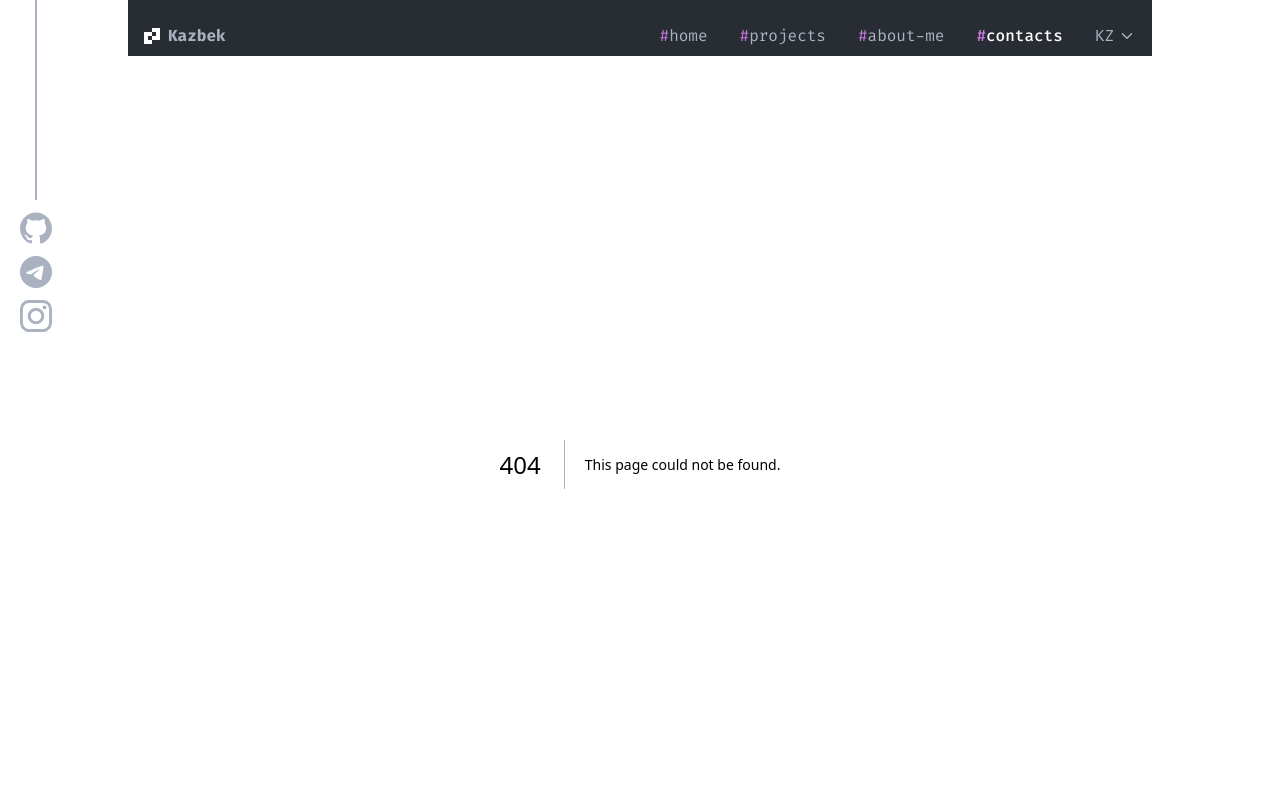
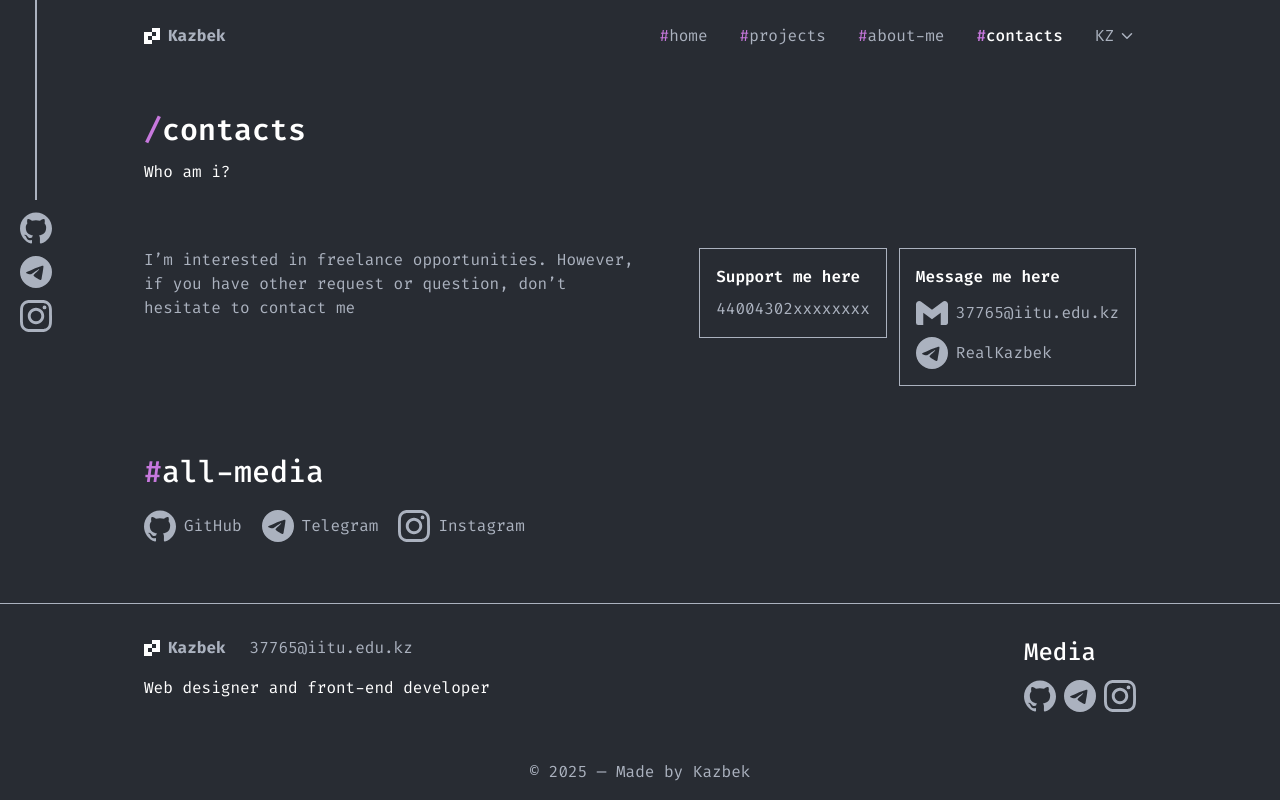
Before and after one commit to RealKazbek/portfolio, a Next.js app: page /contact in a window 1280 px wide. Before the commit this address had no page. Shown: the top 800 px of the page. Built offline with nearby package versions, Linux system fonts and the light colour scheme.

Commit message:
MVP version

```diff
--- /dev/null
+++ b/app/about/page.tsx
@@ -0,0 +1,27 @@
+import AboutMe from "@/components/AboutMe";
+import Skills from "@/components/Skills";
+import FunFacts from "@/components/ui/funFacts";
+import PageTitle from "@/components/ui/pageTitle";
+import SectionTitle from "@/components/ui/sectionTitle";
+
+export default function About() {
+  return (
+    <>
+      <PageTitle title="about-me" subTitle="Who am i?" />
+
+      <AboutMe />
+
+      <section className="mt-28 flex flex-col gap-12">
+        <SectionTitle title="skills" maxWidth={0} />
+
+        <Skills />
+      </section>
+
+      <section className="mt-20 flex flex-col gap-5 mb-40">
+        <SectionTitle title="my-fun-facts" maxWidth={0} />
+
+        <FunFacts />
+      </section>
+    </>
+  );
+}
--- /dev/null
+++ b/app/contact/page.tsx
@@ -0,0 +1,32 @@
+import Contacts from "@/components/Contacts";
+import PageTitle from "@/components/ui/pageTitle";
+import SectionTitle from "@/components/ui/sectionTitle";
+import { developerInfo } from "@/data";
+import Link from "next/link";
+
+export default function contact() {
+  return (
+    <>
+      <PageTitle title="contacts" subTitle="Who am i?" />
+
+      <Contacts />
+
+      <section className="flex flex-col justify-center gap-5 mt-5">
+        <SectionTitle title="all-media" maxWidth={0} />
+
+        <div className="flex flex-wrap gap-5">
+          {developerInfo.socialLinks.map((item, index) => (
+            <Link
+              key={index}
+              href={item.url}
+              className="flex items-center gap-2 hover:text-white hover:fill-white"
+            >
+              <item.icon />
+              <span>{item.title}</span>
+            </Link>
+          ))}
+        </div>
+      </section>
+    </>
+  );
+}
--- a/app/page.tsx
+++ b/app/page.tsx
@@ -13,9 +13,9 @@ export default function Home() {
       <Hero />
       <Quote />
       <Projects projects={projects} withTitle minimal />
-      <Skills />
+      <Skills withTitle withDecor/>
       <AboutMe />
-      <Contacts />
+      <Contacts withTitle/>
     </>
   );
 }
--- a/app/project/page.tsx
+++ b/app/project/page.tsx
@@ -5,7 +5,7 @@ import { projects, smallProjects } from "@/data";
 
 export default function Project() {
   return (
-    <div>
+    <>
       <PageTitle title="projects" subTitle="List of my projects" />
 
       <section className="mb-20">
@@ -19,6 +19,6 @@ export default function Project() {
 
         <Projects projects={smallProjects} />
       </section>
-    </div>
+    </>
   );
 }
--- a/components/Contacts.tsx
+++ b/components/Contacts.tsx
@@ -1,16 +1,23 @@
 import React from "react";
 import SectionTitle from "./ui/sectionTitle";
-import { contactContent } from "@/data";
+import { contactContent, developerInfo } from "@/data";
 import Link from "next/link";
 
-function Contacts() {
+function Contacts({ withTitle }: { withTitle?: boolean }) {
   return (
     <div className="flex flex-col gap-4 lg:gap-8">
-      <SectionTitle title="contacts" maxWidth={350} />
+      {withTitle && <SectionTitle title="contacts" maxWidth={350} />}
 
-      <div className="flex flex-col sm:flex-row justify-between gap-6 sm:gap-30 items-start">
+      <div className="flex flex-col sm:flex-row justify-between gap-6 sm:gap-15 items-start">
         <p>{contactContent.hobby}</p>
 
+        <div className="flex flex-col md:flex-row gap-3 items-start">
+          <div className="flex flex-col border border-[var(--gray)] p-4 gap-2">
+            <span className="font-semibold text-white">Support me here</span>
+            <span className="hover:text-white transition-all">
+              {developerInfo.kaspi}
+            </span>
+          </div>
           <div className="flex flex-col border border-[var(--gray)] p-4 gap-2">
             <span className="font-semibold text-white">Message me here</span>
             <div className="flex flex-col gap-2">
@@ -28,6 +35,7 @@ function Contacts() {
           </div>
         </div>
       </div>
+    </div>
   );
 }
 
--- a/components/Skills.tsx
+++ b/components/Skills.tsx
@@ -6,12 +6,19 @@ import Dots from "./ui/decoration/dots";
 import Rectangle from "./ui/decoration/rectangle";
 import Image from "next/image";
 
-function Skills() {
+function Skills({
+  withTitle,
+  withDecor,
+}: {
+  withTitle?: boolean;
+  withDecor?: boolean;
+}) {
   return (
     <div className="flex flex-col justify-center gap-4 lg:gap-8">
-      <SectionTitle title="skills" maxWidth={200} />
+      {withTitle && <SectionTitle title="skills" maxWidth={200} />}
 
       <div className="flex w-full">
+        {withDecor && (
           <div className="relative w-0 hidden md:flex md:w-1/3">
             <Dots className="top-7 left-3" />
             <Rectangle className="right-9 top-1" width={75} height={75} />
@@ -25,8 +32,16 @@ function Skills() {
             <Dots className="bottom-23 right-13" />
             <Rectangle className="left-3 bottom-27" width={145} height={145} />
           </div>
+        )}
 
-        <div className="grid w-full md:w-2/3 gap-4 grid-cols-1 md:grid-cols-2 lg:grid-cols-3 items-start">
+        <div
+          className={`w-full items-start grid gap-3
+          ${
+            withDecor
+              ? "grid-cols-1 md:grid-cols-2 lg:grid-cols-3"
+              : "grid-cols-1 md:grid-cols-3 lg:grid-cols-5"
+          }`}
+        >
           {skillsContent.map((item, index) => (
             <SkillsCard key={index} stack={item.stack} skills={item.skills} />
           ))}
--- /dev/null
+++ b/components/ui/funFacts.tsx
@@ -0,0 +1,25 @@
+import React from 'react'
+import { developerInfo } from '@/data'
+import Dots from './decoration/dots'
+import Image from 'next/image'
+
+function FunFacts() {
+  return (
+    <div className='w-full flex gap-8 justify-between'>
+      <div className={`w-full md:w-2/3 flex flex-wrap gap-4`}>
+        {developerInfo.funFacts.map((item, index) => (
+          <div key={index} className='border border-[var(--gray)] p-2'>
+            {item.text}
+          </div>
+        ))}
+      </div>
+
+      <div className='w-1/3 relative hidden md:block'>
+        <Dots className='top-0 left-0' size={8} gap={1}/>
+        <Image src={"/images/icons/logooutline.svg"} alt='' height={128} width={128} className='absolute right-5 bottom-5'/>
+      </div>
+    </div>
+  )
+}
+
+export default FunFacts
--- a/components/ui/media.tsx
+++ /dev/null
@@ -1,22 +0,0 @@
-import Link from "next/link";
-import React from "react";
-import { ReactNode } from "react";
-
-interface MediaProps extends React.AnchorHTMLAttributes<HTMLAnchorElement> {
-  href: string;
-  children: ReactNode;
-}
-
-function Media({ href, children, ...props }: MediaProps) {
-  return (
-    <Link
-      href={href}
-      {...props}
-      className="flex gap-[5px] text-[var(--gray)] fill-[var(--gray)] hover:text-white hover:fill-white transition-all"
-    >
-      {children}
-    </Link>
-  );
-}
-
-export default Media;
--- a/components/ui/pageTitle.tsx
+++ b/components/ui/pageTitle.tsx
@@ -7,7 +7,7 @@ interface PageTitleProps {
 
 function PageTitle({ title, subTitle }: PageTitleProps) {
   return (
-    <div className="flex flex-col justify-center text-white gap-3 my-15">
+    <div className="flex flex-col justify-center text-white gap-3 mt-12 mb-4">
       <div className="font-semibold text-3xl">
         <span className="text-[var(--primary)]">/</span>
         <span>{title}</span>
--- a/data/index.ts
+++ b/data/index.ts
@@ -8,10 +8,20 @@ export const developerInfo = {
   name: "Kazbek",
   email: "37765@iitu.edu.kz",
   role: "Front-end Developer",
+  kaspi: "44004302xxxxxxxx",
   socialLinks: [
-    { icon: GitHub, url: "https://github.com/RealKazbek" },
-    { icon: Telegram, url: "https://t.me/RealKazbek" },
-    { icon: Instagram, url: "https://www.instagram.com/realkazbek" },
+    { title: "GitHub", icon: GitHub, url: "https://github.com/RealKazbek" },
+    { title: "Telegram", icon: Telegram, url: "https://t.me/RealKazbek" },
+    { title: "Instagram", icon: Instagram, url: "https://www.instagram.com/realkazbek" },
+  ],
+  funFacts: [
+    { text: "I like winter more than summer" },
+    { text: "I often bike with my friends" },
+    { text: "I like pizza and pasta" },
+    { text: "I was in Egypt, Poland and Turkey" },
+    { text: "My favorite movie is The Green Mile" },
+    { text: "I am still in school" },
+    { text: "I don’t have any siblings" },
   ],
 };
 
```
Lines whose indentation alone changed are shown as unchanged.
